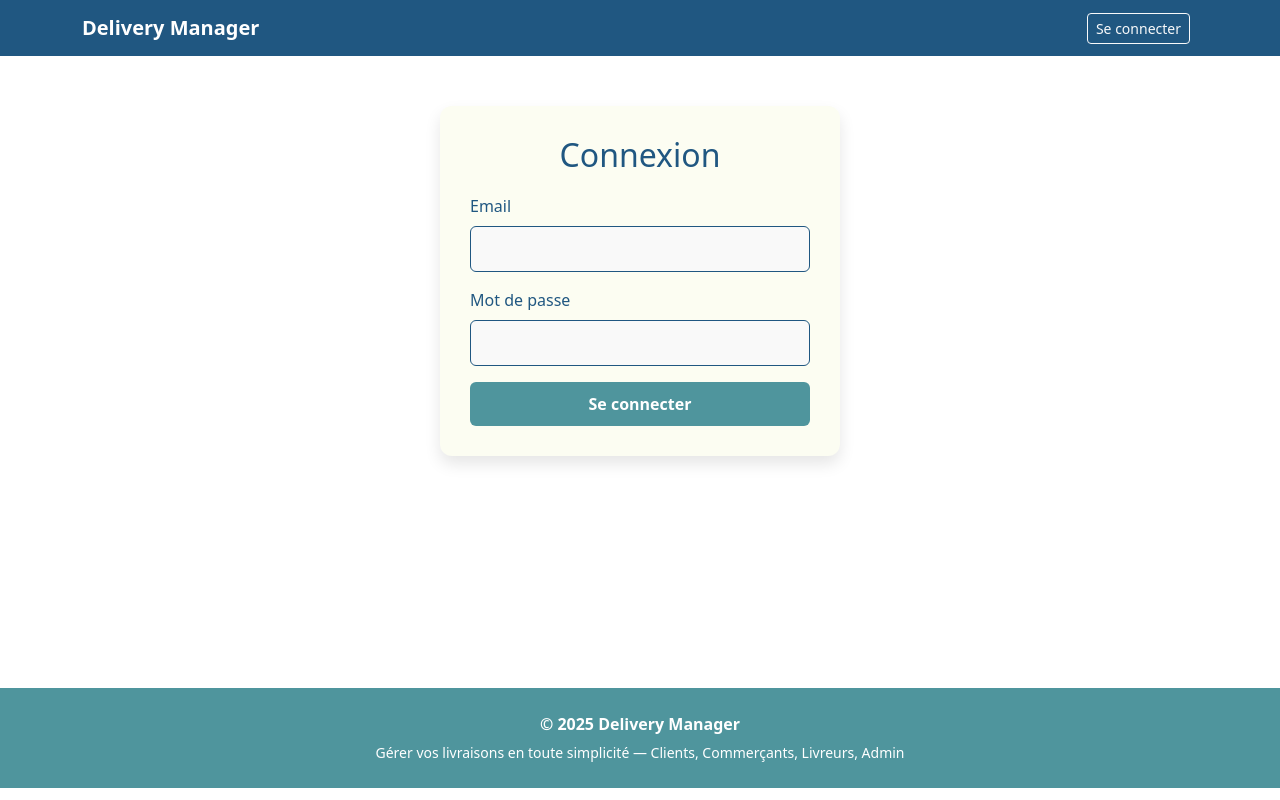
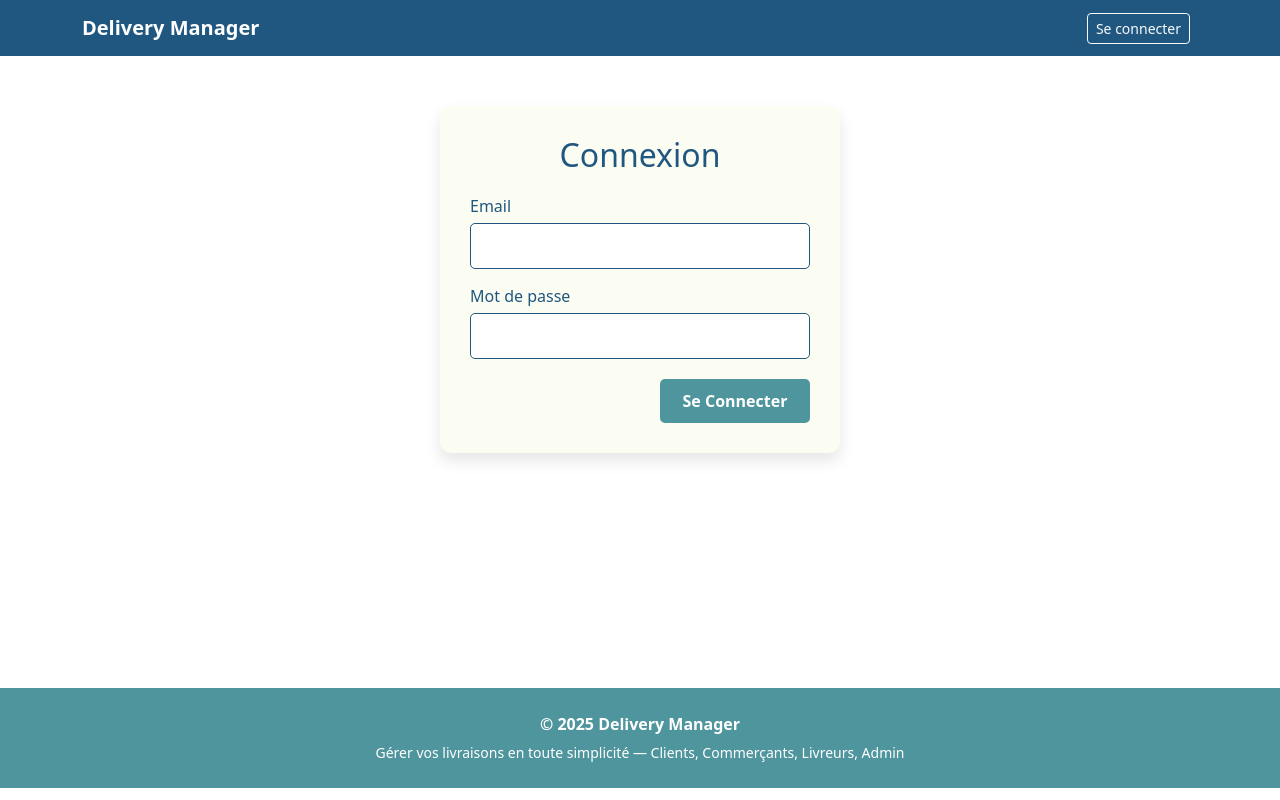
Before and after one commit to MansourWorkingSpace/Gestion_de_livraison_front, an Angular app: page /login in a window 1280 px wide. Built offline with nearby package versions, Linux system fonts and the light colour scheme.

Commit message:
component based

```diff
--- /dev/null
+++ b/src/app/components/input-field/input-field.component.css
@@ -0,0 +1,27 @@
+label {
+    display: block;
+    margin-top: 15px;
+    color: #205781;
+}
+input,
+select {
+  width: 100%;
+  padding: 10px;
+  margin-top: 5px;
+  border: 1px solid #205781;
+  border-radius: 5px;
+  box-sizing: border-box;
+}
+
+input[type="submit"] {
+  background-color: #4f959d;
+  color: #fff;
+  border: none;
+  margin-top: 20px;
+  cursor: pointer;
+  font-weight: bold;
+}
+
+input[type="submit"]:hover {
+  background-color: #205781;
+}
--- /dev/null
+++ b/src/app/components/input-field/input-field.component.html
@@ -0,0 +1,9 @@
+<label [for]="id">{{ label }}</label>
+<input
+  [type]="type"
+  [id]="id"
+  (input)="onInputChange($event)"
+  [name]="name"
+  [required]="required"
+  [value]="value"
+/>
--- /dev/null
+++ b/src/app/components/input-field/input-field.component.ts
@@ -0,0 +1,25 @@
+import { Component, EventEmitter, Input, Output } from '@angular/core';
+import { FormsModule } from '@angular/forms';
+
+@Component({
+  selector: 'app-input-field',
+  standalone: true,
+  imports: [FormsModule],
+  templateUrl: './input-field.component.html',
+  styleUrl: './input-field.component.css'
+})
+export class InputFieldComponent {
+  @Input() label!: string;
+  @Input() type: string = 'text';
+  @Input() id!: string;
+  @Input() name!: string;
+  @Input() required: boolean = true;
+  @Input() value:any = '';
+
+  @Output() valueChange = new EventEmitter<any>();
+
+  onInputChange(event: Event) {
+    const input = event.target as HTMLInputElement;
+    this.valueChange.emit(input.value);
+  }
+}
--- /dev/null
+++ b/src/app/components/submit-button/submit-button.component.css
@@ -0,0 +1,22 @@
+.submit-container {
+    display: flex;
+    justify-content: flex-end;
+    margin-top: 20px;
+  }
+
+  input[type="submit"] {
+    width: 150px;
+    padding: 10px;
+    border: none;
+    border-radius: 5px;
+    box-sizing: border-box;
+    background-color: #4f959d;
+    color: #fff;
+    cursor: pointer;
+    font-weight: bold;
+    transition: background-color 0.3s ease;
+  }
+
+  input[type="submit"]:hover {
+    background-color: #205781;
+  }
--- /dev/null
+++ b/src/app/components/submit-button/submit-button.component.html
@@ -0,0 +1,3 @@
+<div class="submit-container">
+    <input type="submit" [value]="label" />
+  </div>
--- a/src/app/login/login.component.css
+++ b/src/app/login/login.component.css
@@ -14,35 +14,3 @@
     text-align: center;
     margin-bottom: 20px;
   }
-
-  label {
-    display: block;
-    margin-bottom: 8px;
-    color: #205781;
-  }
-
-  input[type="email"],
-  input[type="password"] {
-    width: 100%;
-    padding: 10px;
-    margin-bottom: 16px;
-    border: 1px solid #205781;
-    border-radius: 6px;
-    background-color: #f9f9f9;
-  }
-
-  input[type="submit"] {
-    background-color: #4F959D;
-    color: white;
-    border: none;
-    padding: 10px 20px;
-    border-radius: 6px;
-    cursor: pointer;
-    width: 100%;
-    font-weight: bold;
-    transition: background-color 0.3s ease;
-  }
-
-  input[type="submit"]:hover {
-    background-color: #205781;
-  }
--- a/src/app/login/login.component.html
+++ b/src/app/login/login.component.html
@@ -1,12 +1,23 @@
 <div class="login-container">
   <h2>Connexion</h2>
   <form (ngSubmit)="onLogin()" #loginForm="ngForm">
-    <label for="email">Email</label>
-    <input type="email" id="email" name="email" [(ngModel)]="email" required>
 
-    <label for="motdepasse">Mot de passe</label>
-    <input type="password" id="motdepasse" name="motdepasse" [(ngModel)]="motdepasse" required>
+    <app-input-field
+      label="Email"
+      type="email"
+      id="email"
+      name="email"
+      [(value)]="email"
+    ></app-input-field>
 
-    <input type="submit" value="Se connecter">
+    <app-input-field
+      label="Mot de passe"
+      type="password"
+      id="motdepasse"
+      name="motdepasse"
+      [(value)]="motdepasse"
+    ></app-input-field>
+
+    <app-submit-button label="Se Connecter"></app-submit-button>
   </form>
 </div>
--- a/src/app/login/login.component.ts
+++ b/src/app/login/login.component.ts
@@ -2,11 +2,13 @@ import { Component } from '@angular/core';
 import { AuthService } from '../services/auth.service';
 import { Router } from '@angular/router';
 import { FormsModule } from '@angular/forms';
+import { InputFieldComponent } from "../components/input-field/input-field.component";
+import { SubmitButtonComponent } from "../components/submit-button/submit-button.component";
 
 @Component({
   selector: 'app-login',
   standalone: true,
-  imports: [FormsModule],
+  imports: [FormsModule, InputFieldComponent, SubmitButtonComponent],
   templateUrl: './login.component.html',
   styleUrl: './login.component.css',
 })
--- a/src/app/register-client/register-client.component.css
+++ b/src/app/register-client/register-client.component.css
@@ -11,32 +11,3 @@ h2 {
   text-align: center;
   color: #205781;
 }
-
-label {
-  display: block;
-  margin-top: 15px;
-  color: #205781;
-}
-
-input,
-select {
-  width: 100%;
-  padding: 10px;
-  margin-top: 5px;
-  border: 1px solid #205781;
-  border-radius: 5px;
-  box-sizing: border-box;
-}
-
-input[type="submit"] {
-  background-color: #4f959d;
-  color: #fff;
-  border: none;
-  margin-top: 20px;
-  cursor: pointer;
-  font-weight: bold;
-}
-
-input[type="submit"]:hover {
-  background-color: #205781;
-}
--- a/src/app/register-client/register-client.component.html
+++ b/src/app/register-client/register-client.component.html
@@ -1,57 +1,25 @@
 <div class="form-container">
   <h2>Inscription Utilisateur</h2>
   <form (ngSubmit)="onSubmit()" #registerForm="ngForm">
-    <label for="nom">Nom</label>
-    <input type="text" id="nom" [(ngModel)]="nom" name="nom" required />
 
-    <label for="prenom">Prénom</label>
-    <input
-      type="text"
-      id="prenom"
-      [(ngModel)]="prenom"
-      name="prenom"
-      required
-    />
+    <app-input-field label="Nom" id="nom" name="nom" [(value)]="nom"></app-input-field>
 
-    <label for="age">Âge</label>
-    <input type="number" id="age" [(ngModel)]="age" name="age" required />
+    <app-input-field label="Prénom" id="prenom" name="prenom" [(value)]="prenom"></app-input-field>
 
-    <label for="tlf">Téléphone</label>
-    <input type="text" id="tlf" [(ngModel)]="tlf" name="tlf" required />
+    <app-input-field label="Âge" type="number" id="age" name="age" [(value)]="age"></app-input-field>
 
-    <label for="email">Email</label>
-    <input type="email" id="email" [(ngModel)]="email" name="email" required />
+    <app-input-field label="Téléphone" id="tlf" name="tlf" [(value)]="tlf"></app-input-field>
 
-    <label for="motdepasse">Mot de passe</label>
-    <input
-      type="password"
-      id="motdepasse"
-      [(ngModel)]="motdepasse"
-      name="motdepasse"
-      required
-    />
+    <app-input-field label="Email" type="email" id="email" name="email" [(value)]="email"></app-input-field>
 
-    <label for="adresse">Adresse</label>
-    <input
-      type="text"
-      id="adresse"
-      [(ngModel)]="adresse"
-      name="adresse"
-      required
-    />
+    <app-input-field label="Mot de passe" type="password" id="motdepasse" name="motdepasse" [(value)]="motdepasse"></app-input-field>
 
-    <label for="codePostale">Code Postal</label>
-    <input
-      type="text"
-      id="codePostale"
-      [(ngModel)]="codePostale"
-      name="codePostale"
-      required
-    />
+    <app-input-field label="Adresse" id="adresse" name="adresse" [(value)]="adresse"></app-input-field>
 
-    <label for="zip">Zip</label>
-    <input type="text" id="zip" [(ngModel)]="zip" name="zip" required />
+    <app-input-field label="Code Postal" id="codePostale" name="codePostale" [(value)]="codePostale"></app-input-field>
 
-    <input type="submit" value="S'inscrire" />
+    <app-input-field label="Zip" id="zip" name="zip" [(value)]="zip"></app-input-field>
+
+    <app-submit-button label="S'inscrire"></app-submit-button>
   </form>
 </div>
--- a/src/app/register-client/register-client.component.ts
+++ b/src/app/register-client/register-client.component.ts
@@ -2,12 +2,14 @@ import { Component } from '@angular/core';
 import { FormsModule } from '@angular/forms';
 import { AuthService } from '../services/auth.service';
 import { Router } from '@angular/router';
+import { InputFieldComponent } from "../components/input-field/input-field.component";
+import { SubmitButtonComponent } from "../components/submit-button/submit-button.component";
 
 
 @Component({
   selector: 'app-register-client',
   standalone: true,
-  imports: [FormsModule],
+  imports: [FormsModule, InputFieldComponent, SubmitButtonComponent],
   templateUrl: './register-client.component.html',
   styleUrl: './register-client.component.css'
 })
```
Also changed, not shown: src/app/components/submit-button/submit-button.component.ts (added, +12 -0 lines), 2 other files (tests, documents, lock files or other folders).
